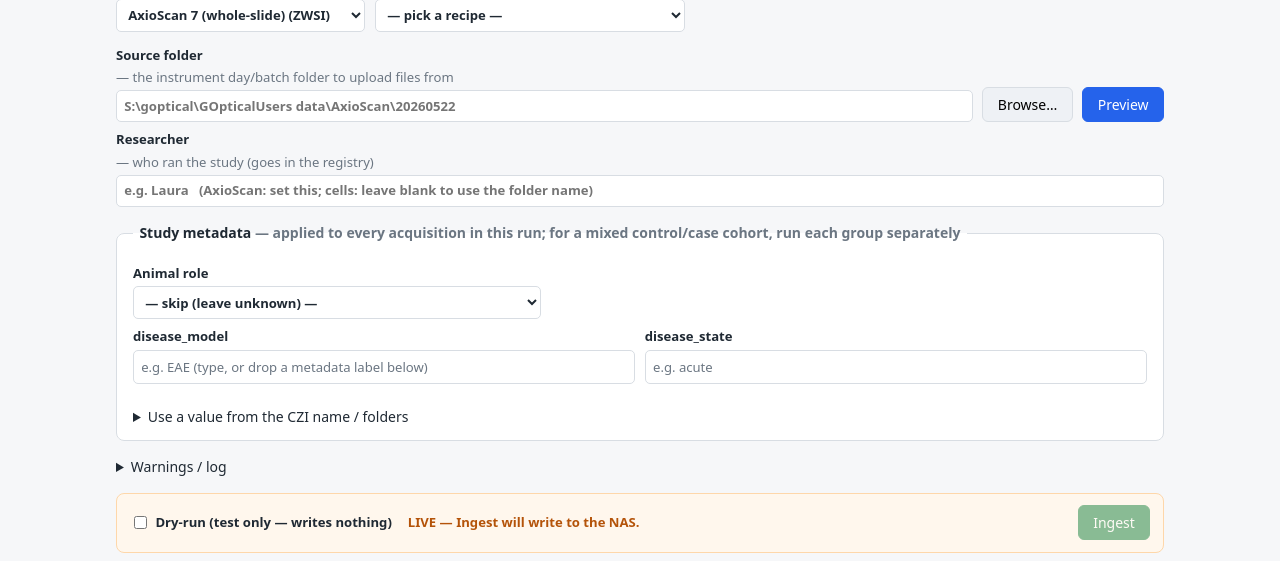
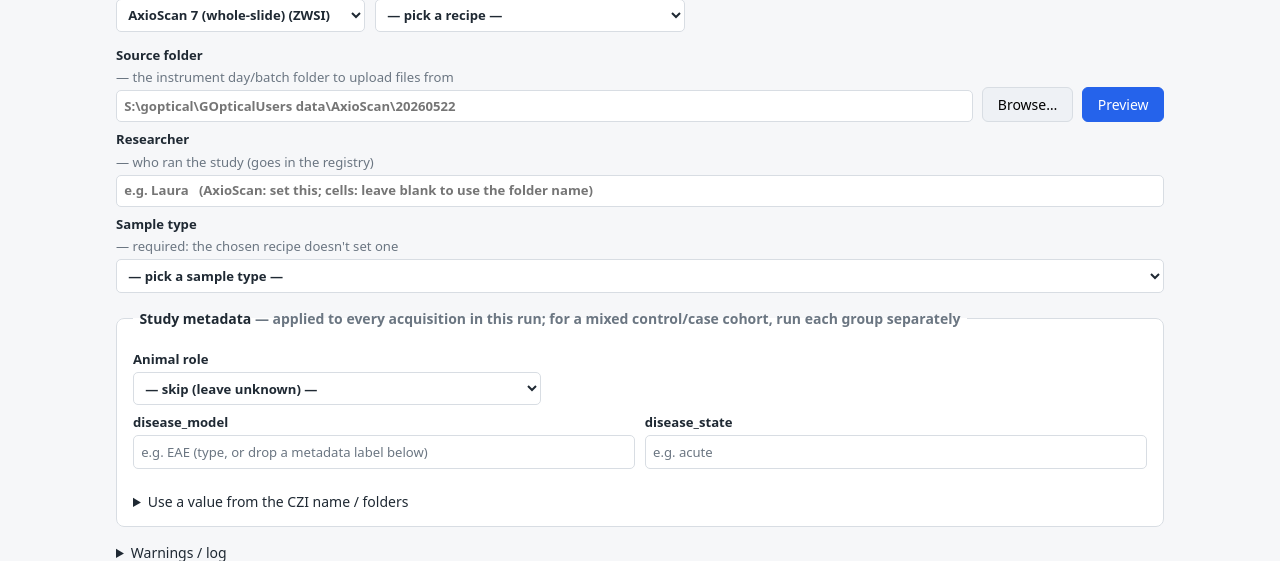
Before and after one commit to Rtasseff/gjesus3-pilot, a Flask app: page / in a window 1280 px wide. Shown: the part 194-755 px from the top of the page. Run offline with Flask 3, Linux system fonts and the light colour scheme.

Commit message:
GUI: enforce the sample_type controlled vocabulary (Builder skip-or-pick, Runner required)
sample_type has a controlled vocabulary (06_REGISTRIES §2.4, DRAFT/REG-07):
tissue / organism / cells / material / phantom, used verbatim. The GUI now offers
it as a dropdown instead of free text.

- Vocab defined once in app.py (SAMPLE_TYPES, cross-referenced to §2.4) and
  injected into the page as window.SAMPLE_TYPES.
- Builder: "Sample type" is now a controlled dropdown — "— skip / leave blank —"
  or one of the five values (no free text / no derivation). loadTemplateDefaults
  seeds it from the template (tissue for AxioScan, cells for the cell modes).
- Runner: a sample_type selector appears + is REQUIRED only when the chosen
  recipe doesn't set one; Preview and Ingest are blocked with a clear message
  until a value is picked, and the choice flows to registry.sample_type.

Verified: app.js node --check; vocab injected with all 5 values; runner selector
present; single loadRecipes() init.

Co-Authored-By: Claude Opus 4.8 (1M context) <noreply@anthropic.com>

```diff
--- a/tools/operator/gui/app.py
+++ b/tools/operator/gui/app.py
@@ -80,6 +80,17 @@ INSTRUMENT_LABELS = {
 
 # How many real files to show in the builder's live discovered.* grid.
 BUILDER_GRID_LIMIT = 25
+
+# Controlled sample_type vocabulary — 06_REGISTRIES §2.4 (DRAFT, REG-07). Operators
+# pick one verbatim; a new kind is a vocab-extension decision, not an ad-hoc value.
+# Keep this list in sync with that table (value + a short operator-facing gloss).
+SAMPLE_TYPES = [
+    {"value": "tissue",   "label": "tissue — excised material (sections, slices, biopsies)"},
+    {"value": "organism", "label": "organism — whole live or post-mortem animal"},
+    {"value": "cells",    "label": "cells — cultured or isolated cell preparations"},
+    {"value": "material", "label": "material — non-biological (nanoparticles, contrast agents)"},
+    {"value": "phantom",  "label": "phantom — imaging calibration object"},
+]
 
 
 # --------------------------------------------------------------------- recipes
@@ -249,6 +260,7 @@ def index():
             {"key": k, "label": INSTRUMENT_LABELS[k]} for k in MICROSCOPY_KEYS
         ],
         nas_root=load_saved_nas_root(),
+        sample_types=SAMPLE_TYPES,
     )
 
 
--- a/tools/operator/gui/static/app.js
+++ b/tools/operator/gui/static/app.js
@@ -26,6 +26,13 @@ async function postJSON(url, body) {
 
 function getJSON(url) {
   return fetch(url).then((r) => r.json());
+}
+
+// Controlled sample_type vocabulary <option>s, injected by the page from
+// window.SAMPLE_TYPES (06_REGISTRIES §2.4).
+function sampleTypeOptions() {
+  return (window.SAMPLE_TYPES || []).map((s) =>
+    `<option value="${esc(s.value)}">${esc(s.label)}</option>`).join("");
 }
 
 // ---------------------------------------------------------------- tabs
@@ -166,18 +173,36 @@ async function loadRecipes() {
     recipesCache.map((r) =>
       `<option value="${esc(r.file)}">${esc(r.name)}</option>`).join("");
   $("#r-recipe-desc").textContent = "";
+  updateSampleTypeReq();
 }
 rInstrument.addEventListener("change", loadRecipes);
 rRecipe.addEventListener("change", () => {
   const rec = recipesCache.find((r) => r.file === rRecipe.value);
   $("#r-recipe-desc").textContent = rec ? rec.description : "";
+  updateSampleTypeReq();
 });
-loadRecipes();
 
 function currentRecipeOverrides() {
   const rec = recipesCache.find((r) => r.file === rRecipe.value);
   return rec ? (rec.overrides || {}) : {};
 }
+
+// Sample type is REQUIRED in the runner only when the chosen recipe doesn't set
+// it (controlled vocabulary, §2.4). Populate options + show/hide accordingly.
+$("#r-sampletype").innerHTML =
+  '<option value="">— pick a sample type —</option>' + sampleTypeOptions();
+function updateSampleTypeReq() {
+  $("#r-sampletype-wrap").hidden = "registry.sample_type" in currentRecipeOverrides();
+}
+function runnerSampleType() {
+  if ($("#r-sampletype-wrap").hidden) return {};
+  const v = $("#r-sampletype").value;
+  return v ? { "registry.sample_type": v } : {};
+}
+function sampleTypeMissing() {
+  return !$("#r-sampletype-wrap").hidden && !$("#r-sampletype").value;
+}
+loadRecipes();
 
 // ---- per-run study metadata (condition block) ----------------------------
 // Shown only for instruments whose template carries a condition: block
@@ -234,7 +259,7 @@ function runnerResearcher() {
 // Recipe overrides + per-run researcher + condition (later wins on overlap).
 function runnerOverrides() {
   return Object.assign({}, currentRecipeOverrides(), runnerResearcher(),
-                       runnerMetaOverrides());
+                       runnerSampleType(), runnerMetaOverrides());
 }
 
 async function loadMetaFields() {
@@ -338,6 +363,11 @@ async function runnerPreview() {
   $("#r-errors").textContent = "";
   $("#r-summary").innerHTML = "";
   $("#r-dropped").innerHTML = "";
+  if (sampleTypeMissing()) {
+    $("#r-errors").textContent = "Pick a sample type first — the chosen recipe doesn't set one.";
+    $("#r-table-wrap").innerHTML = "";
+    return;
+  }
   $("#r-table-wrap").innerHTML = "Previewing…";
   $("#r-ingest").disabled = true;
   try {
@@ -374,6 +404,10 @@ function appendLog(pre, level, msg) {
 }
 
 async function runnerIngest() {
+  if (sampleTypeMissing()) {
+    $("#r-errors").textContent = "Pick a sample type first — the chosen recipe doesn't set one.";
+    return;
+  }
   const dry = $("#r-dry").checked;
   $("#r-log-wrap").hidden = false;
   const logEl = $("#r-log");
@@ -465,6 +499,7 @@ const bInstrument = $("#b-instrument");
 let builderKeys = [];           // discovered keys from the last "Show fields"
 let builderDiscoveredRow = {};  // first parsed row, for live "→ example" lines
 const builderFields = {};       // field key -> TokenField (token rows only)
+const builderSelects = {};      // field key -> <select> (controlled-vocab rows)
 
 // "3 · Set the values to record" — the values we have a priority to capture.
 // ★ high-priority = the registry person columns + sample id.
@@ -479,7 +514,7 @@ const REQUIRED_FIELDS = [
   { key: "registry.researcher",           label: "Researcher",       star: true, hint: "who ran the study" },
   { key: "operator",                      label: "Operator",         star: true, hint: "who ran the equipment" },
   { key: "registry.sample_id",            label: "Sample ID",        star: true },
-  { key: "registry.sample_type",          label: "Sample type" },
+  { key: "registry.sample_type",          label: "Sample type",      type: "select" },
   { key: "registry.acquisition_datetime", label: "Acquisition date" },
   { key: "registry.project_hint",         label: "Project hint" },
   { key: "registry.session_id",           label: "Session ID" },
@@ -502,6 +537,14 @@ function buildRequiredGrid() {
     lab.innerHTML = `${star}${esc(f.label)}${hint}`;
     const val = document.createElement("div");
     val.className = "req-val";
+    if (f.type === "select") {
+      // controlled vocabulary (sample_type) — skip or pick, never free text
+      const sel = document.createElement("select");
+      sel.innerHTML = '<option value="">— skip / leave blank —</option>' + sampleTypeOptions();
+      sel.addEventListener("change", renderOverrideJSON);
+      builderSelects[f.key] = sel;
+      val.append(sel);
+    } else {
       const tfEl = document.createElement("div");
       const ex = document.createElement("span");
       ex.className = "example";
@@ -509,6 +552,7 @@ function buildRequiredGrid() {
       builderFields[f.key] = new TokenField(tfEl, {
         onChange: () => { renderOverrideJSON(); updateBuilderExamples(); },
       });
+    }
     row.append(lab, val);
     grid.appendChild(row);
   });
@@ -695,6 +739,11 @@ function builderOverrides() {
   // values to record (study-design metadata is captured per-run in the Runner,
   // not baked into a recipe — see REQUIRED_FIELDS note)
   REQUIRED_FIELDS.forEach((f) => {
+    if (f.type === "select") {
+      const sel = builderSelects[f.key];
+      if (sel && sel.value) ov[f.key] = sel.value;
+      return;
+    }
     const tf = builderFields[f.key];
     const v = tf ? tf.serialize().trim() : "";
     if (v) ov[f.key] = v;
@@ -798,6 +847,10 @@ function setTF(key, val) {
   if (/^<.*>$/.test(s.trim())) s = "";   // a "<set per batch>" placeholder -> empty
   tf.setValue(s);
 }
+function setSelect(key, val) {
+  const sel = builderSelects[key];
+  if (sel) sel.value = (val == null) ? "" : String(val);  // non-vocab -> stays skip
+}
 async function loadTemplateDefaults() {
   $("#b-errors").textContent = "";
   try {
@@ -827,7 +880,7 @@ async function loadTemplateDefaults() {
     setTF("registry.researcher", reg.researcher);
     setTF("operator", t.operator);
     setTF("registry.sample_id", reg.sample_id);
-    setTF("registry.sample_type", reg.sample_type);
+    setSelect("registry.sample_type", reg.sample_type);
     setTF("registry.acquisition_datetime", reg.acquisition_datetime);
     setTF("registry.project_hint", reg.project_hint);
     setTF("registry.session_id", reg.session_id);
--- a/tools/operator/gui/templates/index.html
+++ b/tools/operator/gui/templates/index.html
@@ -56,6 +56,15 @@
       <label class="grow">Researcher <span class="muted">— who ran the study (goes in the registry)</span>
         <input id="r-researcher" type="text"
                placeholder="e.g. Laura   (AxioScan: set this; cells: leave blank to use the folder name)">
+      </label>
+    </div>
+
+    <!-- Sample type — shown + REQUIRED only when the chosen recipe doesn't set
+         one (controlled vocabulary, 06_REGISTRIES §2.4). Options injected from
+         window.SAMPLE_TYPES. -->
+    <div class="row" id="r-sampletype-wrap" hidden>
+      <label class="grow">Sample type <span class="muted">— required: the chosen recipe doesn't set one</span>
+        <select id="r-sampletype"><option value="">— pick a sample type —</option></select>
       </label>
     </div>
 
@@ -243,6 +252,7 @@
     </div>
   </div>
 
+  <script>window.SAMPLE_TYPES = {{ sample_types|tojson }};</script>
   <script src="{{ url_for('static', filename='tokenfield.js') }}"></script>
   <script src="{{ url_for('static', filename='app.js') }}"></script>
 </body>
```
Lines whose indentation alone changed are shown as unchanged.
